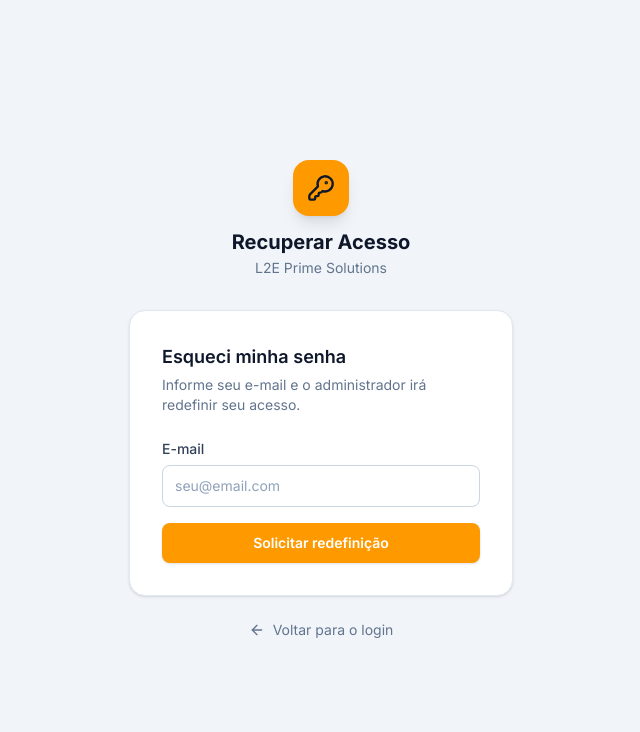
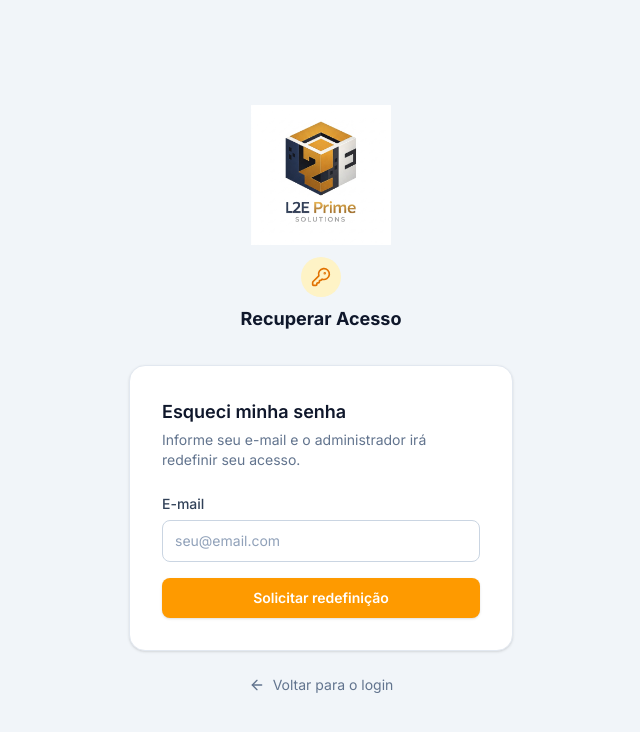
Before and after one commit to ediphosilva-boop/l2e-sistema, a Next.js app: page /esqueci-senha in a window 1280 px wide. Shown: the top 732 px of the page, without its empty margins (319-959 px from the left). Built offline with nearby package versions, Linux system fonts and the light colour scheme.

Commit message:
feat: logo L2E Prime Solutions no sistema

```diff
--- a/src/app/esqueci-senha/page.tsx
+++ b/src/app/esqueci-senha/page.tsx
@@ -1,6 +1,7 @@
 "use client"
 import { useState } from "react"
 import { ArrowLeft, KeyRound, Mail } from "lucide-react"
+import Image from "next/image"
 
 export default function EsqueciSenhaPage() {
   const [email, setEmail] = useState("")
@@ -15,11 +16,11 @@ export default function EsqueciSenhaPage() {
     <div className="min-h-screen bg-slate-100 flex items-center justify-center p-4">
       <div className="w-full max-w-sm">
         <div className="flex flex-col items-center mb-8">
-          <div className="flex h-14 w-14 items-center justify-center rounded-2xl bg-amber-500 shadow-lg mb-3">
-            <KeyRound className="h-7 w-7 text-slate-900" />
+          <Image src="/logo-l2e.png" alt="L2E Prime Solutions" width={140} height={90} className="object-contain mb-3" priority />
+          <div className="flex h-10 w-10 items-center justify-center rounded-full bg-amber-100 mb-2">
+            <KeyRound className="h-5 w-5 text-amber-600" />
           </div>
-          <h1 className="text-xl font-bold text-slate-900">Recuperar Acesso</h1>
-          <p className="text-sm text-slate-500 mt-0.5">L2E Prime Solutions</p>
+          <h1 className="text-lg font-bold text-slate-900">Recuperar Acesso</h1>
         </div>
 
         <div className="bg-white rounded-2xl border border-slate-200 shadow-sm p-8">
--- a/src/app/login/page.tsx
+++ b/src/app/login/page.tsx
@@ -3,6 +3,7 @@ import { useState } from "react"
 import { signIn } from "next-auth/react"
 import { useRouter } from "next/navigation"
 import { Eye, EyeOff, LogIn } from "lucide-react"
+import Image from "next/image"
 
 export default function LoginPage() {
   const router = useRouter()
@@ -31,11 +32,15 @@ export default function LoginPage() {
       <div className="w-full max-w-sm">
         {/* Logo */}
         <div className="flex flex-col items-center mb-8">
-          <div className="flex h-14 w-14 items-center justify-center rounded-2xl bg-amber-500 shadow-lg mb-3">
-            <span className="text-2xl font-black text-slate-900">L2</span>
-          </div>
-          <h1 className="text-xl font-bold text-slate-900">L2E Prime Solutions</h1>
-          <p className="text-sm text-slate-500 mt-0.5">Sistema de Gestão</p>
+          <Image
+            src="/logo-l2e.png"
+            alt="L2E Prime Solutions"
+            width={180}
+            height={120}
+            className="object-contain mb-2"
+            priority
+          />
+          <p className="text-sm text-slate-500">Sistema de Gestão</p>
         </div>
 
         {/* Card */}
--- a/src/components/layout/sidebar.tsx
+++ b/src/components/layout/sidebar.tsx
@@ -2,6 +2,7 @@
 import Link from "next/link"
 import { usePathname } from "next/navigation"
 import { useSession, signOut } from "next-auth/react"
+import Image from "next/image"
 import {
   LayoutDashboard, Building2, Package, Users, Truck,
   Wallet, FileText, Settings, LogOut, Calendar, BarChart3, Receipt,
@@ -37,9 +38,16 @@ export function Sidebar() {
   return (
     <aside className="flex h-screen w-60 flex-col bg-slate-900 shadow-xl">
       {/* Logo */}
-      <div className="flex h-16 items-center gap-3 border-b border-slate-700/50 px-5">
-        <div className="flex h-9 w-9 items-center justify-center rounded-lg bg-amber-500 font-bold text-slate-900 text-sm shadow-sm">
-          L2
+      <div className="flex h-16 items-center gap-3 border-b border-slate-700/50 px-4">
+        <div className="flex h-10 w-10 items-center justify-center rounded-lg bg-white shadow-sm overflow-hidden shrink-0">
+          <Image
+            src="/logo-l2e.png"
+            alt="L2E"
+            width={36}
+            height={36}
+            className="object-contain"
+            priority
+          />
         </div>
         <div>
           <p className="text-sm font-bold text-white leading-tight tracking-wide">L2E Prime</p>
```
Also changed, not shown: public/logo-l2e.png (added).
